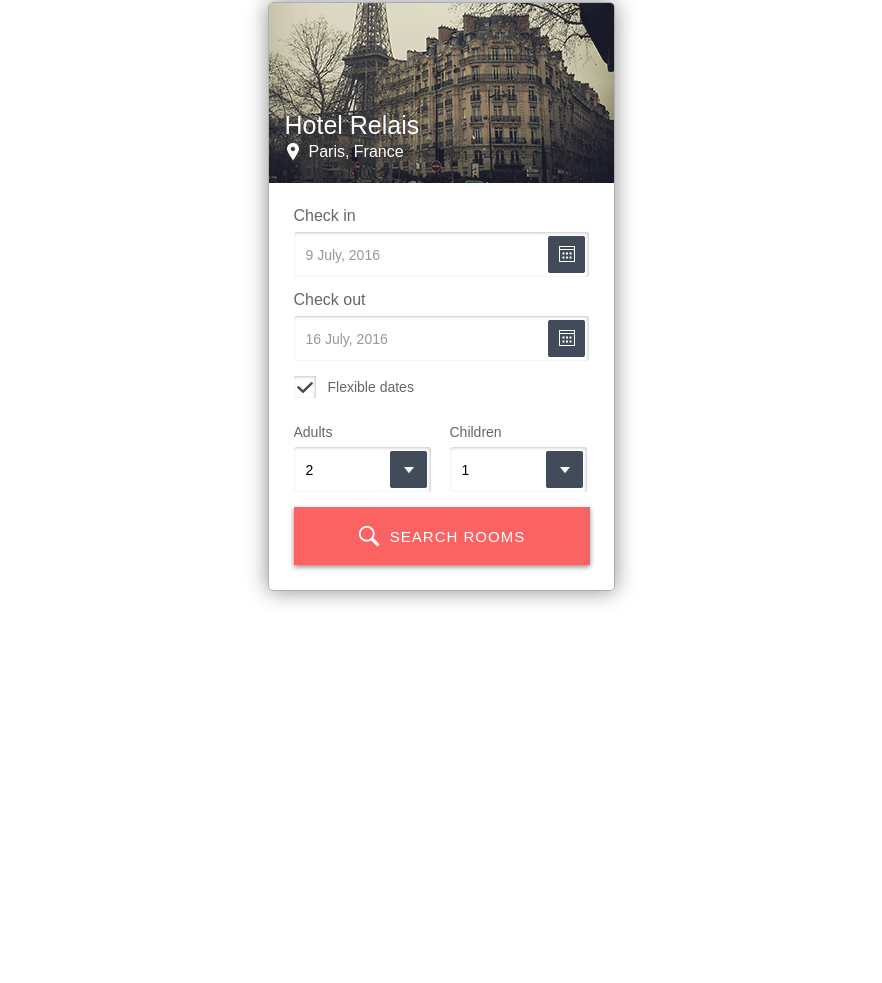
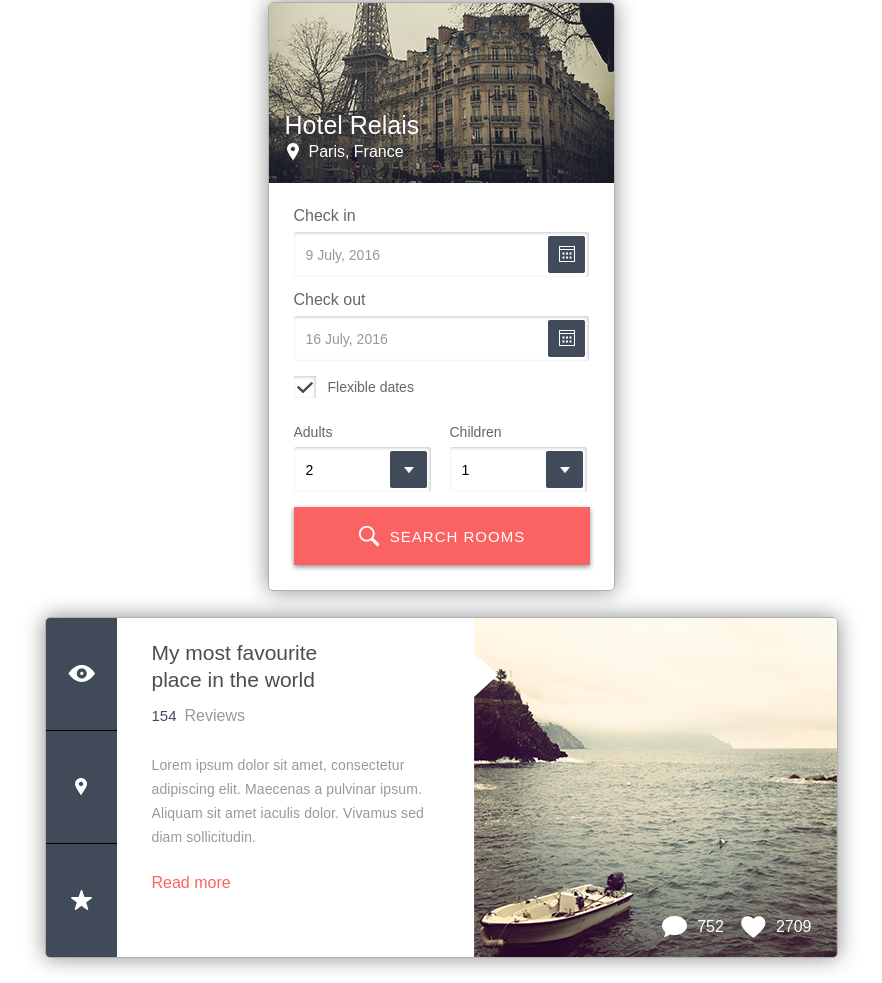
Before and after one commit to LiberVitalik/ui-form, a website: page app/index.html in a window 1280 px wide. Shown: the part 476-1459 px from the top of the page, without its empty margins (199-1081 px from the left). Before the commit the page ends 1093 px from the top, so only its background shows below. Drawn offline with Linux system fonts and the light colour scheme; a web font is replaced by a local one.

Commit message:
add places form

```diff
--- a/app/css/form/form-common.css
+++ b/app/css/form/form-common.css
@@ -1,5 +1,6 @@
 .calendar-wrapper,
-.booking-wrapper {
+.booking-wrapper,
+.places-wrapper {
     font-family: GothamProRegular, sans-serif;
     margin: 2% auto;
     overflow: hidden;
--- /dev/null
+++ b/app/css/form/places.css
@@ -0,0 +1,137 @@
+.places-wrapper {
+    width: 791px;
+    height: 339px;
+    display: flex;
+}
+
+.places-wrapper nav ul {
+    display: flex;
+    flex-direction: column;
+    background: #404a58;
+}
+
+.places-wrapper nav ul li:first-child a {
+    background: url("../../img/eye.png") 50% 50% no-repeat;
+}
+
+.places-wrapper nav ul li:nth-of-type(2) a {
+    background: url("../../img/location.png") 50% 50% no-repeat;
+}
+
+.places-wrapper nav ul li:last-child a {
+    background: url("../../img/favorite.png") 50% 50% no-repeat;
+}
+
+.places-wrapper nav ul li {
+    width: 71px;
+    height: 113px;
+    box-sizing: border-box;
+    cursor: pointer;
+}
+
+.places-wrapper nav ul li a {
+    display: block;
+    height: 100%;
+}
+
+.places-wrapper nav ul li:hover {
+    background: #FB6362;
+}
+
+.places-wrapper nav ul li:not(:last-child) {
+    border-bottom: 1px solid black;
+}
+
+.places-wrapper .content {
+    width: 285px;
+    padding: 21px 40px 21px 35px;
+    color: #4d4d4d;
+    display: flex;
+    flex-direction: column;
+}
+
+.places-wrapper .content h1 {
+    width: 200px;
+    max-height: 80px;
+    font-family: GothamProMedium, sans-serif;
+    font-size: 21px;
+    line-height: 1.3;
+    overflow: hidden;
+    margin-bottom: 15px;
+}
+
+.places-wrapper .content .reviews {
+    color: #999;
+    margin-bottom: 30px;
+}
+
+.places-wrapper .content p {
+    letter-spacing: 0.1px;
+    max-height: 140px;
+    overflow: hidden;
+    font-size: 14px;
+    line-height: 1.7;
+    color: #999;
+    margin-bottom: 25px;
+}
+
+.places-wrapper .reviews span {
+    padding-right: 8px;
+    font-size: 15px;
+    color: #404a58;
+}
+.places-wrapper .content a {
+    display: block;
+    color: #fb6362;
+    text-decoration: none;
+}
+
+.places-wrapper .content a:hover {
+    text-decoration: underline;
+}
+
+.places-wrapper .place-info {
+    width: 365px;
+    max-width: 365px;
+    max-height: 339px;
+    overflow: hidden;
+    position: relative;
+}
+
+.places-wrapper .place-info .rectangle {
+    width: 0;
+    height: 0;
+    border-style: solid;
+    border-width: 22px 0 22px 24px;
+    border-color: transparent transparent transparent #fff;
+    position: absolute;
+    top: 35px;
+    left: 0;
+}
+
+.places-wrapper .place-info .place-info-control {
+    height: 43px;
+    display: flex;
+    position: absolute;
+    bottom: 0;
+    right: 25px;
+    color: white;
+}
+
+.places-wrapper .place-info .place-info-control .comments,
+.places-wrapper .place-info .place-info-control .likes {
+    max-width: 120px;
+    height: 26px;
+    display: flex;
+    align-items: center;
+}
+
+.places-wrapper .place-info .place-info-control .likes {
+    margin-left: 17px;
+}
+
+.places-wrapper .place-info .place-info-control .comments img,
+.places-wrapper .place-info .place-info-control .likes img {
+    margin-right: 10px;
+    cursor: pointer;
+}
--- a/app/css/style.css
+++ b/app/css/style.css
@@ -1,3 +1,4 @@
 @import "form/form-common.css";
 @import "form/calendar.css";
 @import "form/booking.css";
+@import "form/places.css";
--- a/app/index.html
+++ b/app/index.html
@@ -166,5 +166,46 @@
             </button>
         </form>
     </div>
+    <section class="places-wrapper">
+        <nav>
+            <ul>
+                <li>
+                    <a href="#"></a>
+                </li>
+                <li>
+                    <a href="#"></a>
+                </li>
+                <li>
+                    <a href="#"></a>
+                </li>
+            </ul>
+        </nav>
+        <article class="content">
+            <h1>My most favourite place in the world</h1>
+            <div class="reviews clip">
+                <span>154</span>Reviews
+            </div>
+            <p>
+                Lorem ipsum dolor sit amet, consectetur adipiscing elit.
+                Maecenas a pulvinar ipsum. Aliquam sit amet iaculis dolor. Vivamus sed diam
+                sollicitudin.
+            </p>
+            <a href="#" class="clip">Read more</a>
+        </article>
+        <figure class="place-info">
+            <img src="img/sea.png" alt="sea">
+            <div class="place-info-control">
+                <div class="comments">
+                    <img src="img/comments.png" alt="comment">
+                    <span class="clip">752</span>
+                </div>
+                <div class="likes">
+                    <img src="img/likes.png" alt="likes">
+                    <span class="clip">2709</span>
+                </div>
+            </div>
+            <div class="rectangle"></div>
+        </figure>
+    </section>
 </body>
 </html>
```
Also changed, not shown: app/img/comments.png (added), app/img/eye.png (added), app/img/favorite.png (added), app/img/likes.png (added), app/img/sea.png (added).
